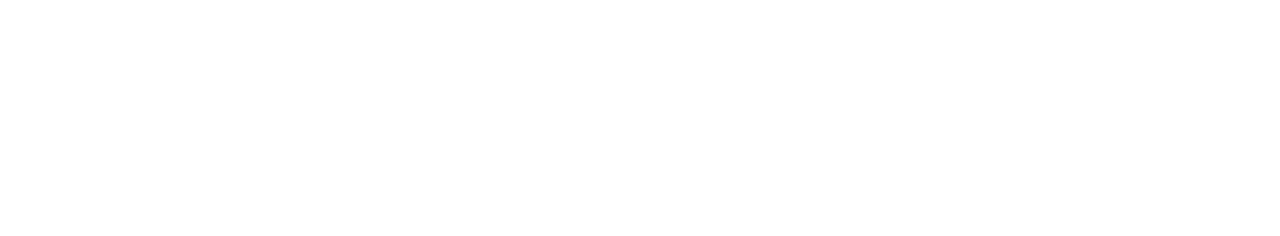
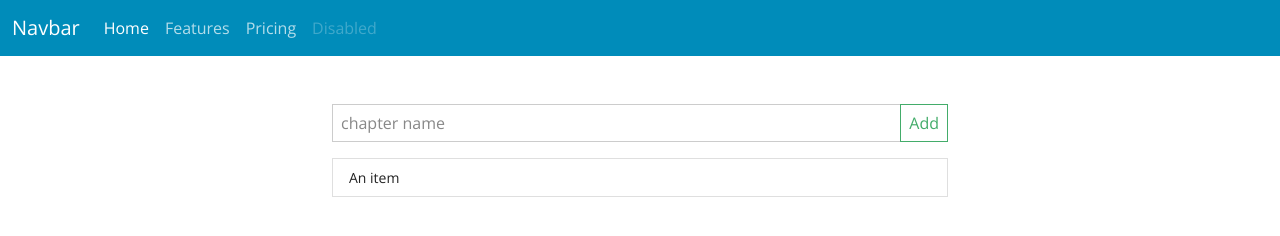
Before and after one commit to nehreetkaur/JS-Crud, a plain HTML site: page index.html in a window 1280 px wide. Drawn offline with nearby package versions, Linux system fonts and the light colour scheme.

Commit message:
bootstrap form added

```diff
--- a/index.html
+++ b/index.html
@@ -21,6 +21,41 @@
   />
 </head>
 <body>
+    <header>
+        <nav class="navbar navbar-expand-lg navbar-dark bg-primary">
+            <div class="container-fluid">
+              <a class="navbar-brand" href="#">Navbar</a>
+              <button class="navbar-toggler" type="button" data-bs-toggle="collapse" data-bs-target="#navbarNavAltMarkup" aria-controls="navbarNavAltMarkup" aria-expanded="false" aria-label="Toggle navigation">
+                <span class="navbar-toggler-icon"></span>
+              </button>
+              <div class="collapse navbar-collapse" id="navbarNavAltMarkup">
+                <div class="navbar-nav">
+                  <a class="nav-link active" aria-current="page" href="#">Home</a>
+                  <a class="nav-link" href="#">Features</a>
+                  <a class="nav-link" href="#">Pricing</a>
+                  <a class="nav-link disabled">Disabled</a>
+                </div>
+              </div>
+            </div>
+          </nav>
+
+
+
+    </header>
+    <main>
+        <div class="container mt-5 col-6">
+<div class="input-group mb-3">
+    <input type="text" class="form-control" placeholder="chapter name" aria-label="Recipient's username" aria-describedby="button-addon2">
+    <button class="btn btn-outline-success" type="button" id="button-addon2">Add</button>
+  </div>
+
+
+  <ul class="list-group">
+    <li class="list-group-item">An item</li>
+
+  </ul>
+        </div>
+    </main>
 
 </body>
 </html>
```
